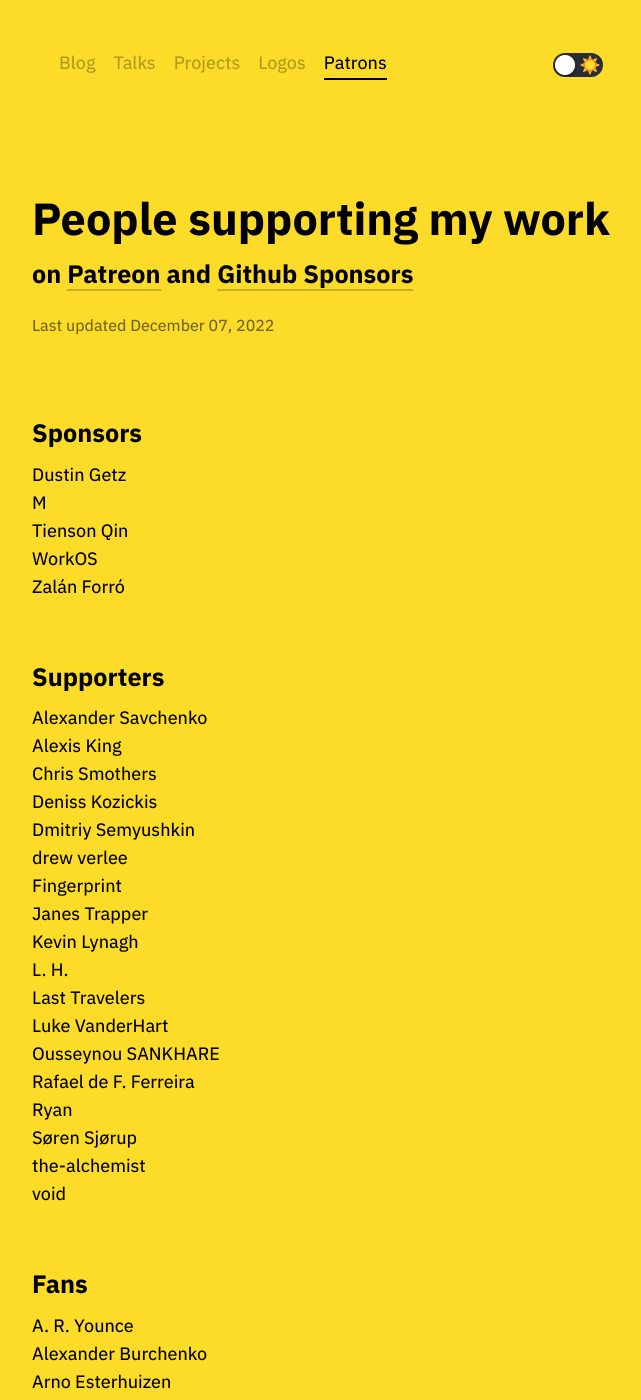
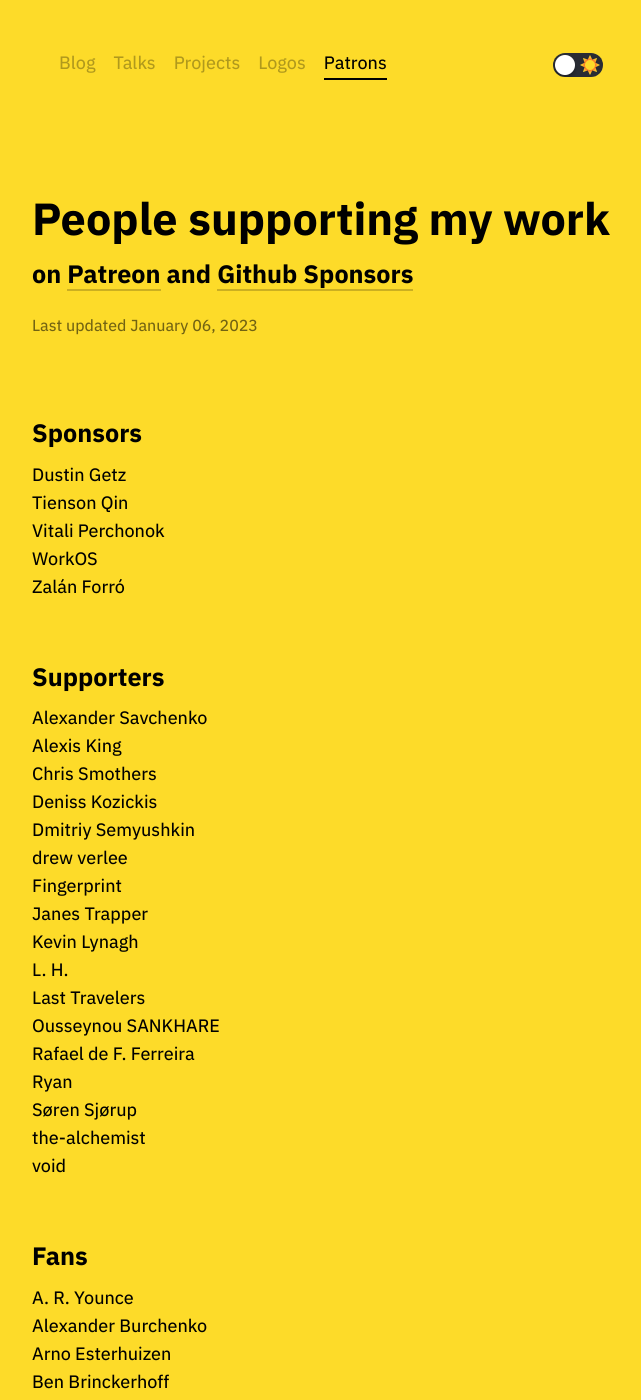
Before and after one commit to tonsky/tonsky.github.io, a Jekyll site: the page built from patrons/index.html, in a window 1280 px wide and 1400 px high. Shown: the whole window, without its empty margins (310-951 px from the left). Built offline with Jekyll 4.4.1, drawn with Linux system fonts in a browser that asks for light colours; some of the changed text lies outside the part shown.

Commit message:
Patrons update January 2023

```diff
--- a/patrons/index.html
+++ b/patrons/index.html
@@ -20,12 +20,12 @@
 
 <h1 class="title">People supporting my work</h1>
 <h2>on <a href="https://patreon.com/tonsky" target="_blank">Patreon</a> and <a href="https://github.com/sponsors/tonsky" target="_blank">Github Sponsors</a></h2>
-<div class="footer">Last updated December 07, 2022</div>
+<div class="footer">Last updated January 06, 2023</div>
 
 <h2>Sponsors</h2>
 <li>Dustin Getz</li>
-<li>M</li>
 <li>Tienson Qin</li>
+<li>Vitali Perchonok</li>
 <li>WorkOS</li>
 <li>Zalán Forró</li>
 
@@ -41,7 +41,6 @@
 <li>Kevin Lynagh</li>
 <li>L. H.</li>
 <li>Last Travelers</li>
-<li>Luke VanderHart</li>
 <li>Ousseynou SANKHARE</li>
 <li>Rafael de F. Ferreira</li>
 <li>Ryan</li>
```
Also changed, not shown: other parts of patrons/index.html (+1 -2 lines).
